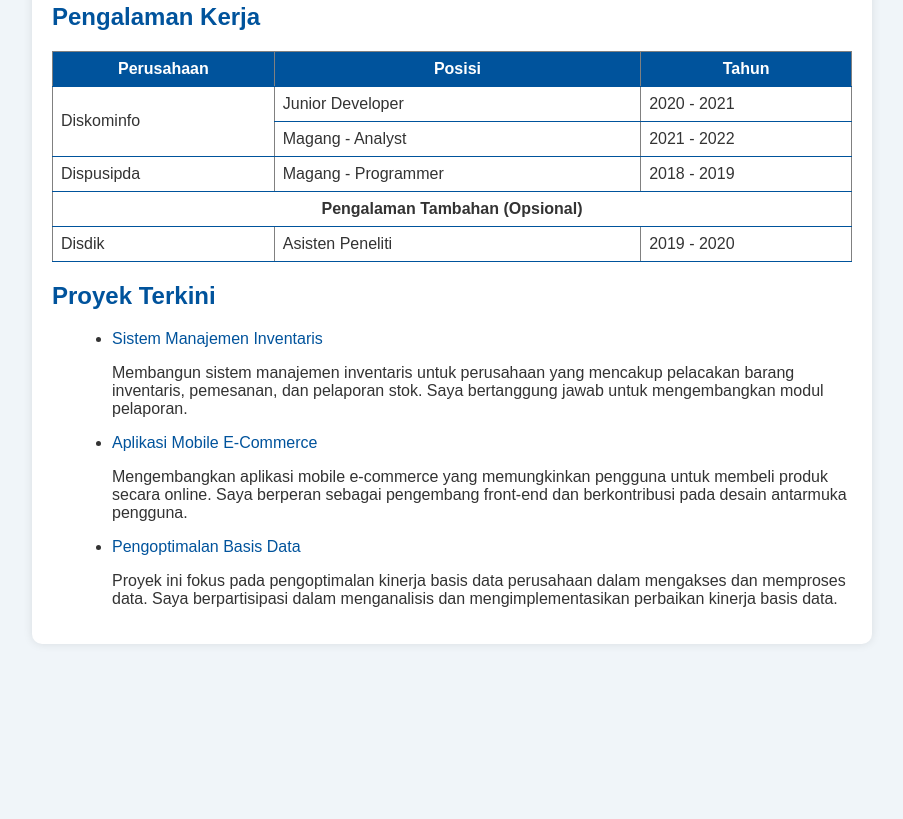
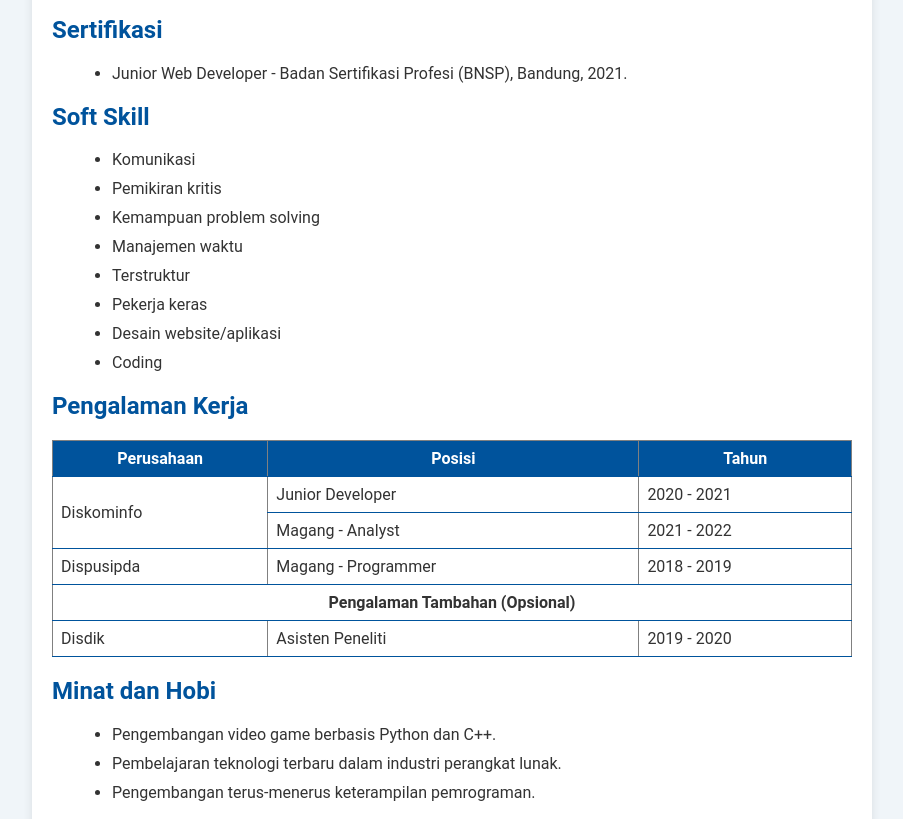
Before and after one commit to dwiki2409/Prak_WEB, a plain HTML site: page index.html in a window 1280 px wide. Shown: the part 1180-1999 px from the top of the page, without its empty margins (188-1091 px from the left). Before the commit the page ends 1864 px from the top, so only its background shows below. Drawn offline with Linux system fonts and the light colour scheme.

Commit message:
upload CV2

```diff
--- a/index.html
+++ b/index.html
@@ -7,7 +7,7 @@
     <title>Curriculum Vitae</title>
     <style>
         body {
-            font-family: Arial, sans-serif;
+            font-family: "Roboto", sans-serif;
             background-color: #f0f5f9;
             color: #333;
             margin: 20px;
@@ -113,6 +113,23 @@
                 <p>Tahun: 2018 - 2021</p>
             </li>
         </ol>
+        <h2>Sertifikasi</h2>
+        <ul>
+            <li>Junior Web Developer - Badan Sertifikasi Profesi (BNSP), Bandung, 2021.</li>
+        </ul>
+
+        <h2>Soft Skill</h2>
+        <ul>
+            <li>Komunikasi</li>
+            <li>Pemikiran kritis</li>
+            <li>Kemampuan problem solving</li>
+            <li>Manajemen waktu</li>
+            <li>Terstruktur</li>
+            <li>Pekerja keras</li>
+            <li>Desain website/aplikasi</li>
+            <li>Coding</li>
+        </ul>
+
 
         <h2>Pengalaman Kerja</h2>
         <table border="1">
@@ -145,6 +162,13 @@
             </tr>
         </table>
 
+        <h2>Minat dan Hobi</h2>
+        <ul>
+            <li>Pengembangan video game berbasis Python dan C++.</li>
+            <li>Pembelajaran teknologi terbaru dalam industri perangkat lunak.</li>
+            <li>Pengembangan terus-menerus keterampilan pemrograman.</li>
+        </ul>
+
         <h2>Proyek Terkini</h2>
         <ul>
             <li>
```
Lines whose indentation alone changed are shown as unchanged.
